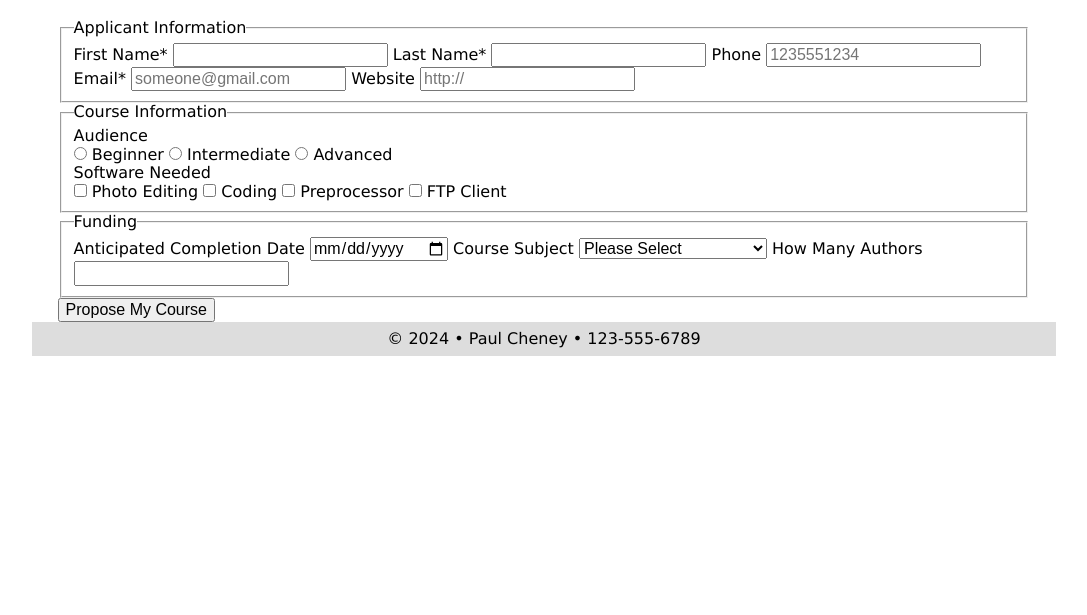
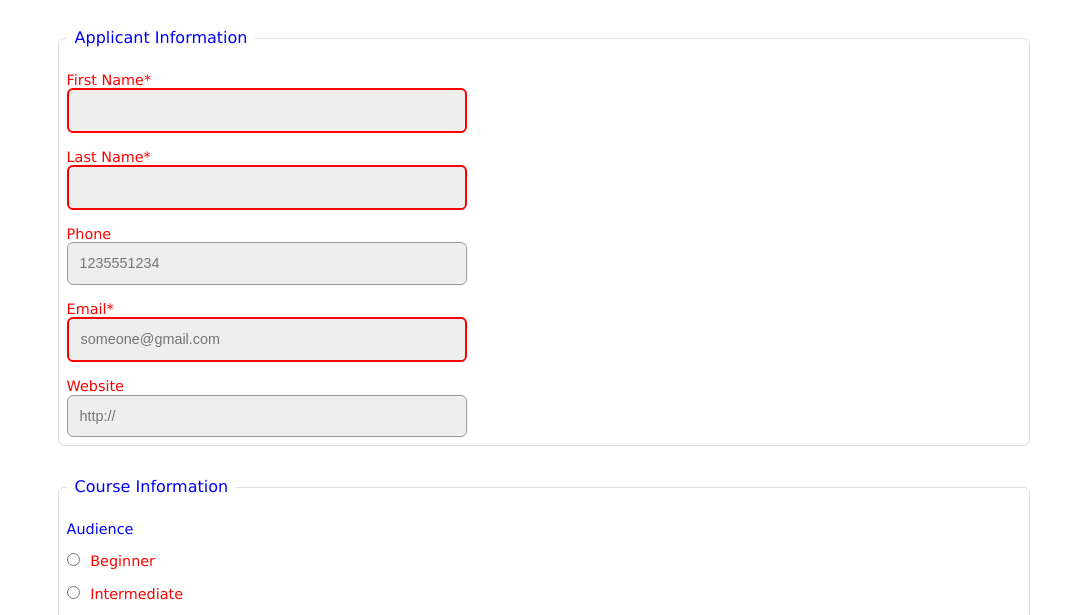
Before and after one commit to d-henry/wdd131, a plain HTML site: page week05/form-start/Form-start/index.html in a window 1280 px wide. Shown: the part 174-789 px from the top of the page, without its empty margins (96-1183 px from the left). Drawn offline with Linux system fonts and the light colour scheme.

Commit message:
finally done with the HTML forms lesson. This one took forever.

```diff
--- a/week05/form-start/Form-start/css/small.css
+++ b/week05/form-start/Form-start/css/small.css
@@ -49,6 +49,83 @@ main {
     min-height: 20rem;
 }
 
+/*----------- FORM STYLING --------------*/
+.wf1 fieldset {
+    margin: 2rem 0;
+    border: 1px solid #ddd;
+    border-radius: 6px;
+    padding: .5rem;
+}
+
+.wf1 legend {
+    color: blue;
+    padding: 0 .5rem;
+}
+
+.wf1 label {
+    display: block;
+    padding-top: 1rem;
+    color: red;
+    font-size: .9rem;
+}
+
+.wf1 div {
+    padding-top: 1rem;
+    color: blue;
+    font-size: .9rem;
+}
+
+.wf1 input[type="text"],
+.wf1 input[type="tel"],
+.wf1 input[type="email"],
+.wf1 input[type="url"],
+.wf1 input[type="date"],
+.wf1 input[type="number"],
+.wf1 select
+{
+    background-color: #eee;
+    display: block;
+    border: solid 1px #999;
+    border-radius: 6px;
+    padding: .75rem;
+    color: #555;
+    width: 100%;
+    max-width: 400px;
+    appearance: none;
+}
+
+.wf1 input[type="radio"],
+.wf1 input[type="checkbox"]
+{
+    margin-right: 6px;
+}
+
+.wf1 input[type="submit"] {
+    border: none;
+    background-image: linear-gradient(blue, teal);
+    color: #fff;
+    border-radius: 6px;
+    padding: .8rem;
+    width: 96%;
+    max-width: 400px;
+    margin: -1rem 2% 2rem 2%;
+    box-shadow: 1px 1px 4px #999;
+}
+
+.wf1 input:required {
+    border: solid 2px red;
+}
+
+.wf1 input:required:valid {
+    border: solid 2px green;
+}
+
+
+
+
+
+
+
 
 /*----------- FOOTER --------------*/
 footer {
--- a/week05/form-start/Form-start/index.html
+++ b/week05/form-start/Form-start/index.html
@@ -48,7 +48,7 @@
 <!-- CONTENT HERE -->
 <main>
     <h1>Course Proposal Application</h1>
-        <form method="get" action="thanks.html">
+        <form method="get" action="thanks.html" class="wf1">
             <fieldset>
                 <legend>Applicant Information</legend>
                 <label>First Name* <input type="text" name="fname" required></label>
@@ -77,7 +77,7 @@
                 <label>Anticipated Completion Date <input type="date" name="completeDate"></label>
                 <label>Course Subject
                      <select name="subject">
-                        <option value="">Please Select</option>
+                        <option value="">Please Select &#9662;</option>
                         <option value="software">Software Development</option>
                         <option value="creative">Creative Professional</option>
                         <option value="info">Information Technology</option>
```
